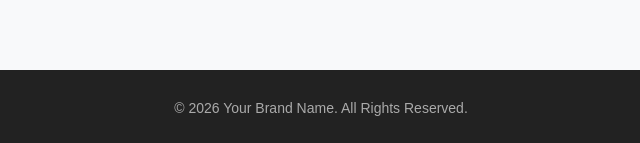
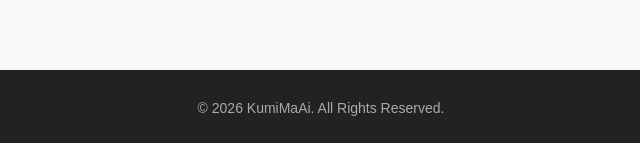
Before and after one commit to kumimaai/kumimaai.github.io, a plain HTML site: page index.html in a window 1280 px wide. Shown: the part 968-1111 px from the top of the page, 319-959 px from the left. Drawn offline with Linux system fonts and the light colour scheme.

Commit message:
Update index.html

```diff
--- a/index.html
+++ b/index.html
@@ -76,7 +76,7 @@
 </section>
 
 <footer>
-    © 2026 Your Brand Name. All Rights Reserved.
+    © 2026 KumiMaAi. All Rights Reserved.
 </footer>
 
 </body>
```
